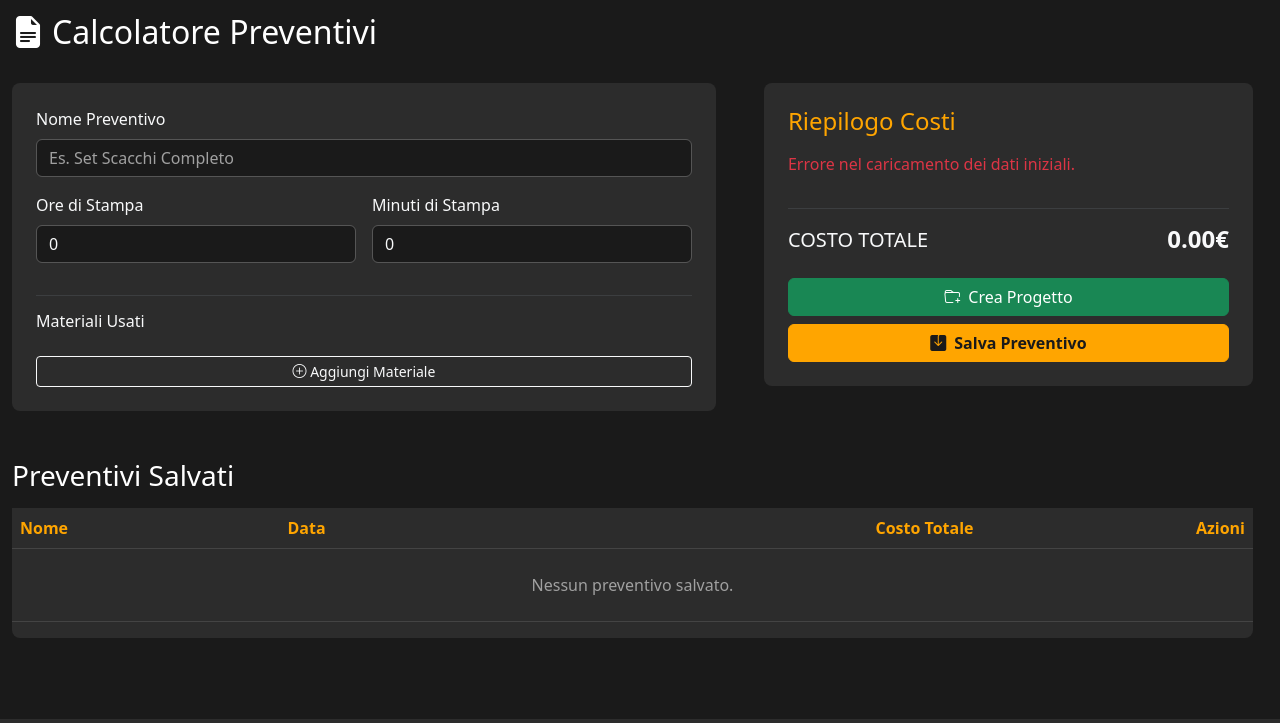
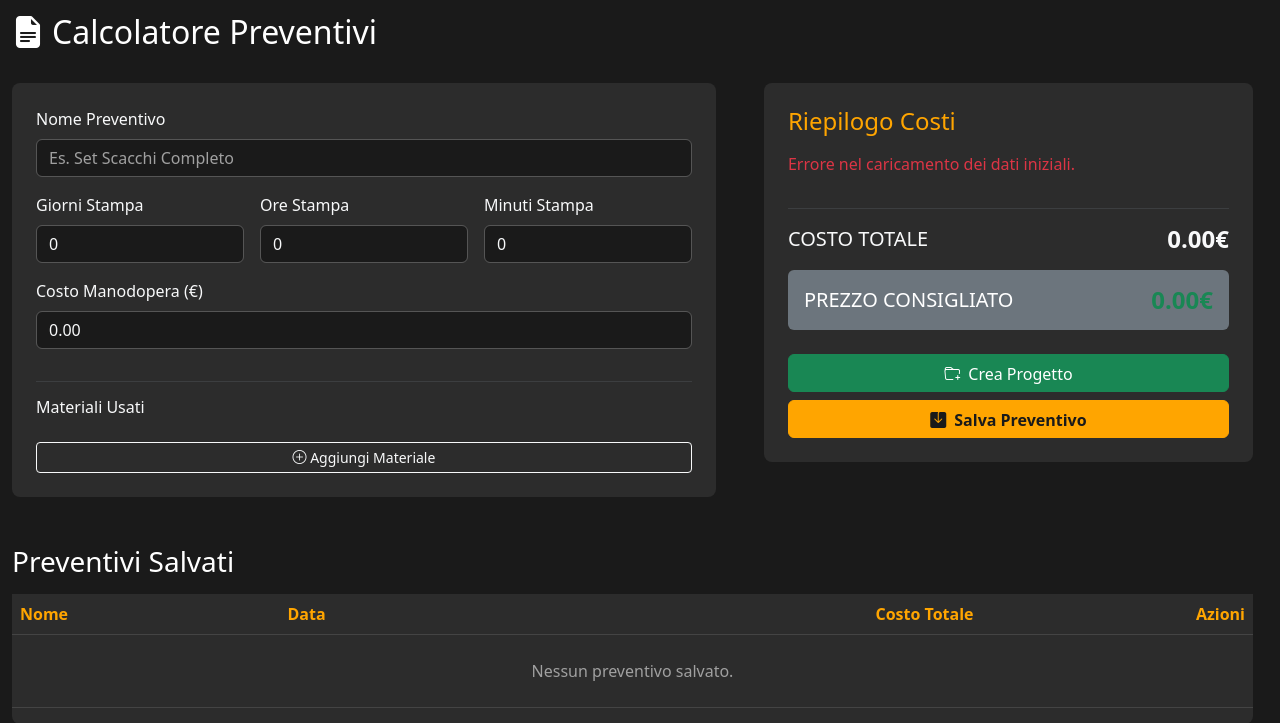
Before and after one commit to 3D-MAGE/app3dmage, a Django app: page /quotes/ in a window 1280 px wide. Shown: the part 81-804 px from the top of the page. Run offline with Django 5.2, Linux system fonts and the light colour scheme; the visitor is signed in with stand-in values (Sample User, id 1); data that the repository does not hold is empty; some libraries are stand-ins or nearby versions.

Commit message:
Feat: update pricing calculation formula and add print days & labor cost to quotes

```diff
--- a/app_3dmage_management/static/js/quotes.js
+++ b/app_3dmage_management/static/js/quotes.js
@@ -7,11 +7,14 @@ document.addEventListener('DOMContentLoaded', function() {
     const addMaterialBtn = document.getElementById('add-material-btn');
     const rowTemplate = document.getElementById('material-row-template');
     const quoteNameInput = document.getElementById('quoteName');
+    const printDaysInput = document.getElementById('printDays');
     const printHoursInput = document.getElementById('printHours');
     const printMinutesInput = document.getElementById('printMinutes');
+    const laborCostInput = document.getElementById('laborCost');
     const resultTitle = document.getElementById('result-title');
     const costBreakdown = document.getElementById('cost-breakdown');
     const totalCostEl = document.getElementById('total-cost');
+    const suggestedPriceEl = document.getElementById('suggested-price');
     const saveQuoteBtn = document.getElementById('save-quote-btn');
     const createProjectBtn = document.getElementById('create-project-btn');
     const savedQuotesTable = document.getElementById('saved-quotes-table');
@@ -33,9 +36,10 @@ document.addEventListener('DOMContentLoaded', function() {
     };
 
     function calculateAndDisplay() {
+        const days = parseFloat(printDaysInput.value) || 0;
         const hours = parseFloat(printHoursInput.value) || 0;
         const minutes = parseFloat(printMinutesInput.value) || 0;
-        const totalHours = hours + (minutes / 60);
+        const totalHours = (days * 24) + hours + (minutes / 60);
 
         const electricityKwh = totalHours * (AVG_PRINTER_WATTAGE / 1000);
         const electricityCost = electricityKwh * costs.electricity_cost_kwh;
@@ -58,9 +62,23 @@ document.addEventListener('DOMContentLoaded', function() {
             }
         });
 
-        const totalCost = electricityCost + totalMaterialCost;
+        const laborCost = parseFloat(laborCostInput.value) || 0;
+        if (laborCost > 0) {
+            breakdownHtml += `<p class="d-flex justify-content-between mb-1"><span>Manodopera</span> <span>${laborCost.toFixed(2)}€</span></p>`;
+        }
+
+        const totalProductionCost = electricityCost + totalMaterialCost;
+        const totalCost = totalProductionCost + laborCost;
+
+        let suggestedPrice = 0;
+        if (totalProductionCost > 0 || laborCost > 0) {
+            const price = (totalProductionCost * 1.5) + (totalProductionCost * 9.2) / (totalProductionCost + 1.0) + laborCost;
+            suggestedPrice = Math.ceil(price * 2) / 2;
+        }
+
         costBreakdown.innerHTML = breakdownHtml || '<p class="text-muted">Nessun costo da mostrare.</p>';
         totalCostEl.textContent = `${totalCost.toFixed(2)}€`;
+        suggestedPriceEl.textContent = `${suggestedPrice.toFixed(2)}€`;
         const name = quoteNameInput.value.trim();
         resultTitle.textContent = name ? `Riepilogo Costi: ${name}` : 'Riepilogo Costi';
     }
@@ -131,14 +149,16 @@ document.addEventListener('DOMContentLoaded', function() {
 
     function getQuoteData() {
         const quoteName = quoteNameInput.value.trim();
+        const days = parseInt(printDaysInput.value, 10) || 0;
         const hours = parseInt(printHoursInput.value, 10) || 0;
         const minutes = parseInt(printMinutesInput.value, 10) || 0;
+        const labor = parseFloat(laborCostInput.value) || 0;
 
         if (!quoteName) {
             showToast('Inserisci un nome per il preventivo.', 'error');
             return null;
         }
-        if (hours === 0 && minutes === 0) {
+        if (days === 0 && hours === 0 && minutes === 0) {
             showToast('Inserisci un tempo di stampa valido.', 'error');
             return null;
         }
@@ -173,9 +193,12 @@ document.addEventListener('DOMContentLoaded', function() {
 
         return {
             name: quoteName,
+            days: days,
             hours: hours,
             minutes: minutes,
+            labor: labor,
             total_cost: parseFloat(totalCostEl.textContent.replace('€', '')),
+            suggested_price: parseFloat(suggestedPriceEl.textContent.replace('€', '')),
             materials: materials
         };
     }
@@ -186,8 +209,10 @@ document.addEventListener('DOMContentLoaded', function() {
 
         addMaterialBtn.addEventListener('click', () => addMaterialRow());
         quoteNameInput.addEventListener('input', calculateAndDisplay);
+        printDaysInput.addEventListener('input', calculateAndDisplay);
         printHoursInput.addEventListener('input', calculateAndDisplay);
         printMinutesInput.addEventListener('input', calculateAndDisplay);
+        laborCostInput.addEventListener('input', calculateAndDisplay);
 
         saveQuoteBtn.addEventListener('click', function() {
             const quoteData = getQuoteData();
@@ -269,9 +294,11 @@ document.addEventListener('DOMContentLoaded', function() {
                 .then(res => res.json())
                 .then(data => {
                     const details = data.details;
-                    quoteNameInput.value = details.name;
-                    printHoursInput.value = details.hours;
-                    printMinutesInput.value = details.minutes;
+                    quoteNameInput.value = details.name || '';
+                    printDaysInput.value = details.days || 0;
+                    printHoursInput.value = details.hours || 0;
+                    printMinutesInput.value = details.minutes || 0;
+                    laborCostInput.value = details.labor || 0;
 
                     materialsContainer.innerHTML = '';
                     if(details.materials && details.materials.length > 0) {
--- a/app_3dmage_management/templates/app_3dmage_management/quotes.html
+++ b/app_3dmage_management/templates/app_3dmage_management/quotes.html
@@ -18,8 +18,13 @@
                 <input type="text" class="form-control" id="quoteName" placeholder="Es. Set Scacchi Completo">
             </div>
             <div class="row g-3 mb-3">
-                <div class="col"><label class="form-label">Ore di Stampa</label><input type="number" class="form-control" id="printHours" value="0" min="0"></div>
-                <div class="col"><label class="form-label">Minuti di Stampa</label><input type="number" class="form-control" id="printMinutes" value="0" min="0" max="59"></div>
+                <div class="col-4"><label class="form-label">Giorni Stampa</label><input type="number" class="form-control" id="printDays" value="0" min="0"></div>
+                <div class="col-4"><label class="form-label">Ore Stampa</label><input type="number" class="form-control" id="printHours" value="0" min="0"></div>
+                <div class="col-4"><label class="form-label">Minuti Stampa</label><input type="number" class="form-control" id="printMinutes" value="0" min="0" max="59"></div>
+            </div>
+            <div class="mb-3">
+                <label for="laborCost" class="form-label">Costo Manodopera (€)</label>
+                <input type="number" step="0.01" class="form-control" id="laborCost" value="0.00" min="0">
             </div>
             <hr class="border-secondary">
             <h6 class="mb-3">Materiali Usati</h6>
@@ -36,6 +41,10 @@
             <div class="d-flex justify-content-between align-items-center">
                 <h5 class="mb-0">COSTO TOTALE</h5>
                 <h4 class="fw-bold mb-0" id="total-cost">0.00€</h4>
+            </div>
+            <div class="d-flex justify-content-between align-items-center mt-3 p-3 bg-secondary rounded">
+                <h5 class="mb-0 text-white">PREZZO CONSIGLIATO</h5>
+                <h4 class="fw-bold mb-0 text-success" id="suggested-price">0.00€</h4>
             </div>
             <div class="d-grid gap-2 mt-4">
                 <button class="btn btn-success" id="create-project-btn"><i class="bi bi-folder-plus me-2"></i>Crea Progetto</button>
```
Also changed, not shown: app_3dmage_management/views/projects.py (+11 -4 lines).
